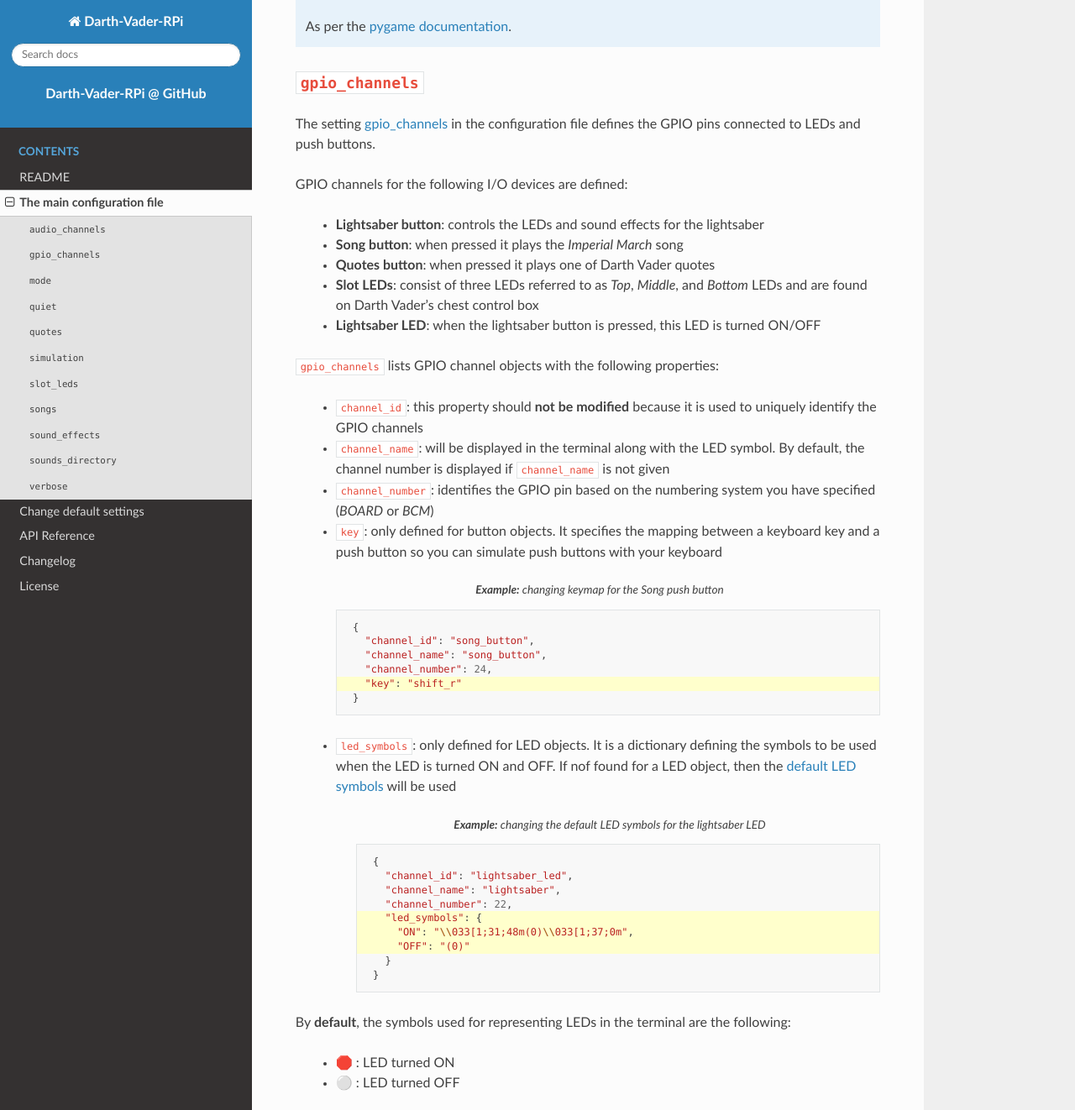
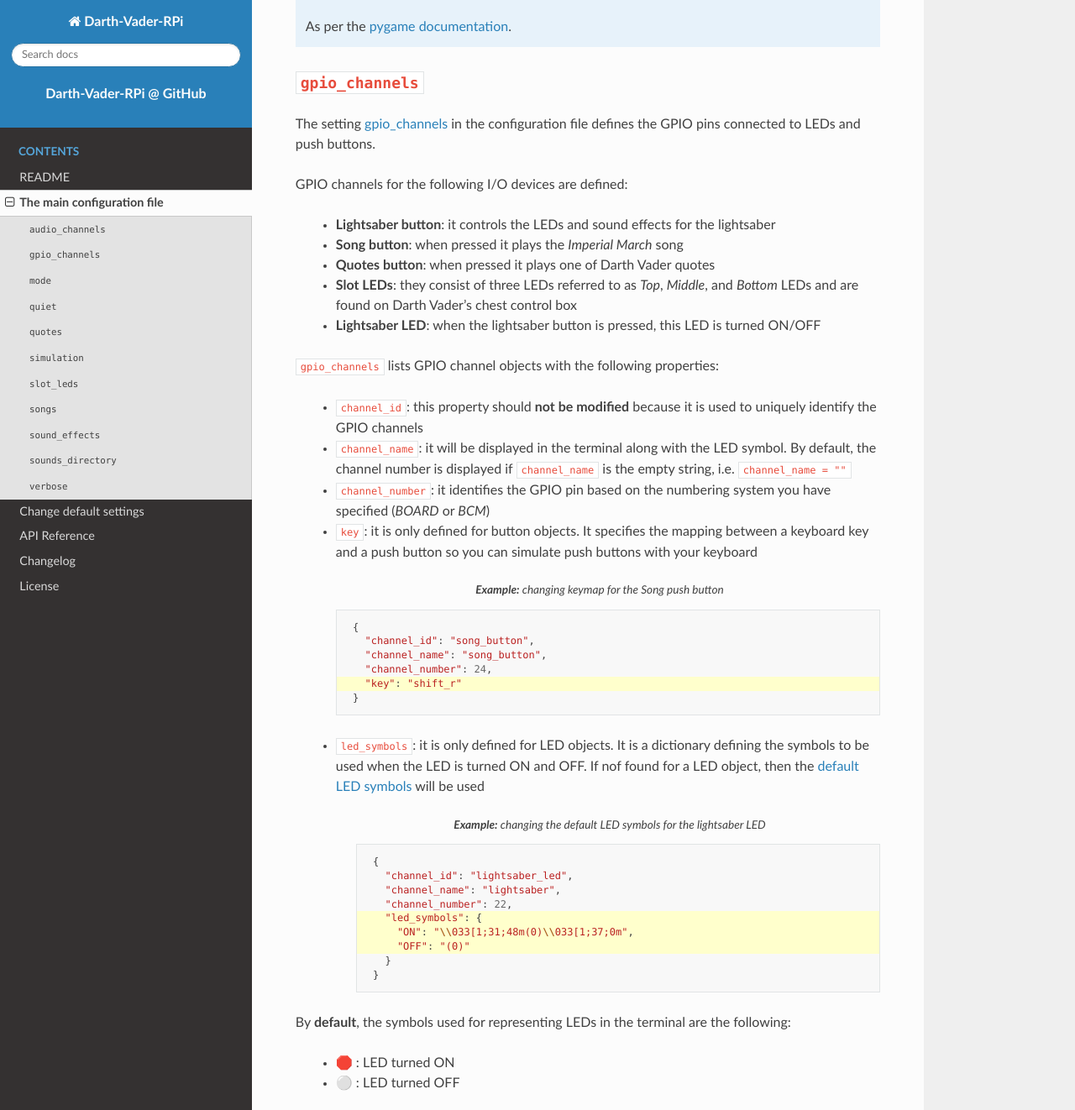
Before and after one commit to raul23/Darth-Vader-RPi, a Sphinx documentation site: the page built from docs/main_config.rst, in a window 1280 px wide and 1400 px high, scrolled down 1817 px, cut to the strip 0-1322 px from the top of the window. Shown: the whole strip at 84% size. Built offline with Sphinx 7.4.7 and the Read the Docs theme 2.0.0, drawn with Linux system fonts in a browser that asks for light colours; some of the changed text lies outside the part shown.

Commit message:
Update docs

```diff
--- a/docs/change_default_settings.rst
+++ b/docs/change_default_settings.rst
@@ -148,8 +148,9 @@
 At the end of the list in ``sound_effects``, you will find the `closing_sound`_
 object. These are the properties you can modify for this object:
 
-   - ``name``: name of the sound which will be displayed in the terminal
-   - ``filename``: relative to
+   - ``name``: it is the name of the sound which will be displayed in the
+     terminal
+   - ``filename``: it is relative to
      `sounds_directory <main_config.html#sounds-directory-label>`__
    - ``mute``: if *true*, nothing will be played at the end of the script.
      Otherwise, the closing sound will be played when the script is finishing.
--- a/docs/main_config.rst
+++ b/docs/main_config.rst
@@ -132,12 +132,12 @@
 
 GPIO channels for the following I/O devices are defined:
 
-   - **Lightsaber button**: controls the LEDs and sound effects for the
+   - **Lightsaber button**: it controls the LEDs and sound effects for the
      lightsaber
    - **Song button**: when pressed it plays the *Imperial March* song
    - **Quotes button**: when pressed it plays one of Darth Vader quotes
-   - **Slot LEDs**: consist of three LEDs referred to as *Top*, *Middle*, and
-     *Bottom* LEDs and are found on Darth Vader's chest control box
+   - **Slot LEDs**: they consist of three LEDs referred to as *Top*, *Middle*,
+     and *Bottom* LEDs and are found on Darth Vader's chest control box
    - **Lightsaber LED**: when the lightsaber button is pressed, this LED is
      turned ON/OFF
 
@@ -145,14 +145,14 @@
 
    - ``channel_id``: this property should **not be modified** because it is
      used to uniquely identify the GPIO channels
-   - ``channel_name``: will be displayed in the terminal along with the LED
+   - ``channel_name``: it will be displayed in the terminal along with the LED
      symbol. By default, the channel number is displayed if ``channel_name`` is
-     not given
-   - ``channel_number``: identifies the GPIO pin based on the numbering system
-     you have specified (`BOARD` or `BCM`)
-   - ``key``: only defined for button objects. It specifies the mapping between
-     a keyboard key and a push button so you can simulate push buttons with your
-     keyboard
+     the empty string, i.e. ``channel_name = ""``
+   - ``channel_number``: it identifies the GPIO pin based on the numbering
+     system you have specified (`BOARD` or `BCM`)
+   - ``key``: it is only defined for button objects. It specifies the mapping
+     between a keyboard key and a push button so you can simulate push buttons
+     with your keyboard
 
      .. code-block:: python
          :emphasize-lines: 5
@@ -165,9 +165,9 @@
             "key": "shift_r"
           }
 
-   - ``led_symbols``: only defined for LED objects. It is a dictionary defining
-     the symbols to be used when the LED is turned ON and OFF. If nof found for
-     a LED object, then the `default LED symbols`_ will be used
+   - ``led_symbols``: it is only defined for LED objects. It is a dictionary
+     defining the symbols to be used when the LED is turned ON and OFF. If nof
+     found for a LED object, then the `default LED symbols`_ will be used
 
       .. code-block:: python
          :emphasize-lines: 5-7
@@ -471,7 +471,7 @@
    - ``id``: this property should **not be modified** because it is
      used to uniquely identify the songs
    - ``name``: the name of the song which will be shown in the terminal
-   - ``filename``: is relative to the directory
+   - ``filename``: it is relative to the directory
      `sounds_directory <#sounds-directory-label>`__
    - ``audio_channel_id``: all songs should be played in **channel 1** as
      explained in `audio_channels <#audio-channels-label>`__
@@ -524,14 +524,15 @@
 
    - ``id``: this property should **not be modified** because it is
      used to uniquely identify the sound effects
-   - ``name``: name of the sound which will be displayed in the terminal
-   - ``filename``: relative to the directory
+   - ``name``: it is the name of the sound which will be displayed in the
+     terminal
+   - ``filename``: it is relative to the directory
      `sounds_directory <#sounds-directory-label>`__
    - ``audio_channel_id``: the audio channel used for playing the sound. See
      `audio_channels <#audio-channels-label>`__ to know what channel is used for
      each type of sounds
-   - ``mute``: only defined for the breathing and closing sounds. If set to
-     *true*, the sound will not be played
+   - ``mute``: it is only defined for the breathing and closing sounds. If set
+     to *true*, the sound will not be played
    - ``loops``: only defined for the breathing sound. It is the number of times
      the sound should be repeated. If set to -1, it will be repeated
      indefinitely
```
Also changed, not shown: other parts of docs/main_config.rst (+3 -3 lines).
